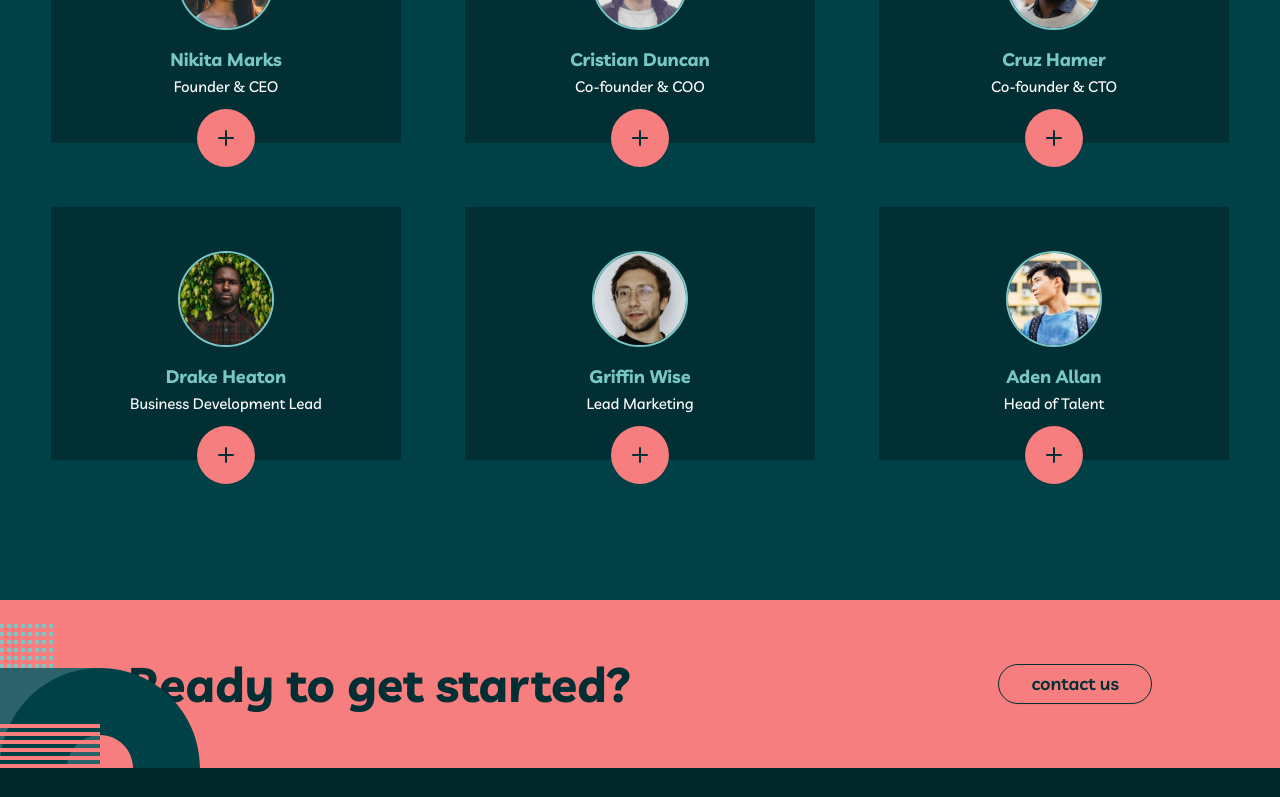
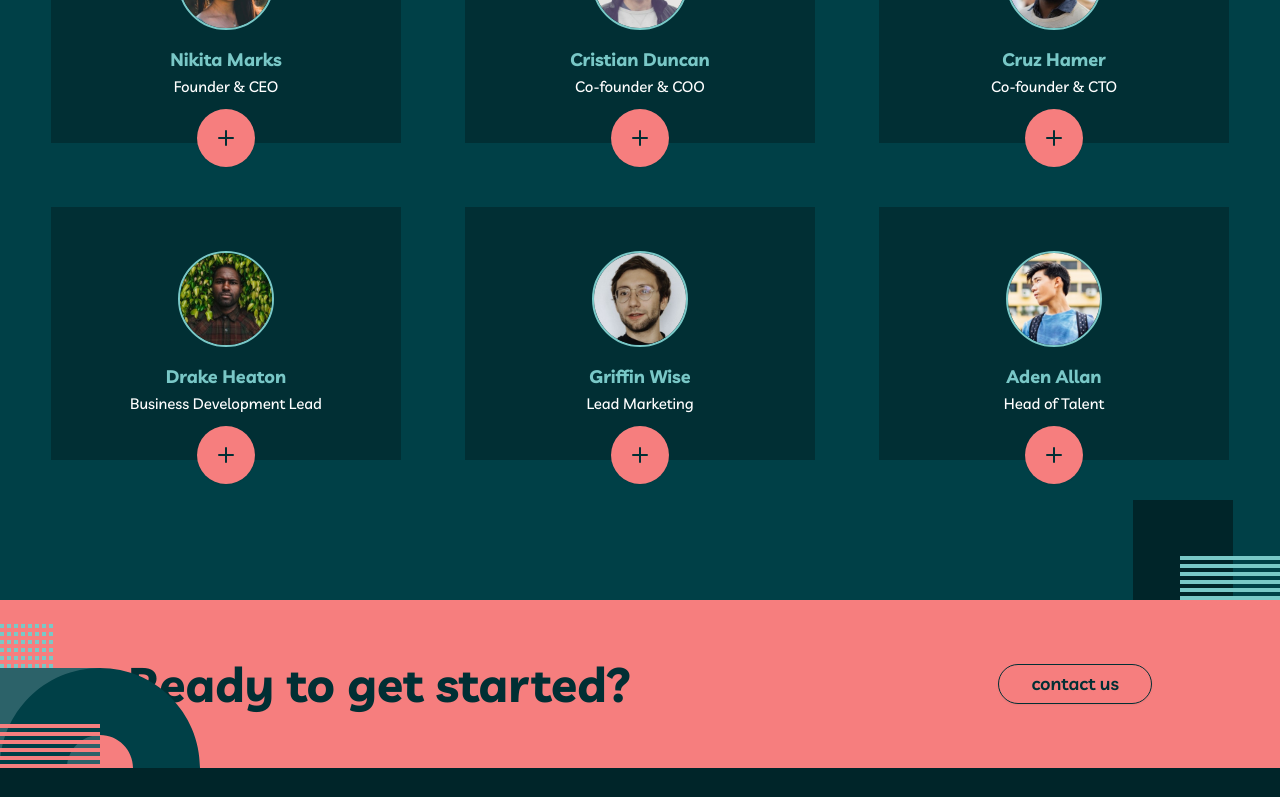
Before and after one commit to Youmnaelzany/myteam-multi-page-website-25, a Next.js app: page /about in a window 1280 px wide. Shown: the part 874-1671 px from the top of the page. Built offline with nearby package versions, Linux system fonts and the light colour scheme; no server answers.

Commit message:
Add decorative background patterns to directors section
Introduced two SVG background images to the MeetTheDirectors section for enhanced visual appeal. Adjusted section and wrapper styling to accommodate the new patterns.

```diff
--- a/src/components/About/MeetTheDirectors.tsx
+++ b/src/components/About/MeetTheDirectors.tsx
@@ -78,8 +78,18 @@ const MeetTheDirectors = () => {
   };
 
   return (
-    <section className="bg-[#004047]">
-      <Wrapper className="flex flex-col items-center justify-center gap-12 py-[5.5rem] text-center md:py-[6.25rem] lg:gap-16 lg:py-[8.75rem]">
+    <section className="relative overflow-hidden bg-[#004047]">
+      {/* Background Pattern - Top Left */}
+      <Image
+        src="/bg-pattern-about-2-contact-1.svg"
+        alt=""
+        width={200}
+        height={200}
+        className="absolute -top-25 -left-25 md:top-0"
+        aria-hidden="true"
+      />
+
+      <Wrapper className="flex flex-col items-center justify-center gap-12 py-[7.5rem] text-center md:py-[7.25rem] lg:gap-16 lg:py-[8.75rem]">
         <h2 className="text-[2rem] leading-8 font-bold tracking-normal text-white lg:text-5xl lg:leading-12">
           Meet the directors
         </h2>
@@ -189,6 +199,15 @@ const MeetTheDirectors = () => {
           })}
         </div>
       </Wrapper>
+      {/* Background Pattern - Bottom Right */}
+      <Image
+        src="/bg-pattern-home-4-about-3.svg"
+        alt=""
+        width={147}
+        height={100}
+        className="absolute right-0 bottom-0"
+        aria-hidden="true"
+      />
     </section>
   );
 };
```
